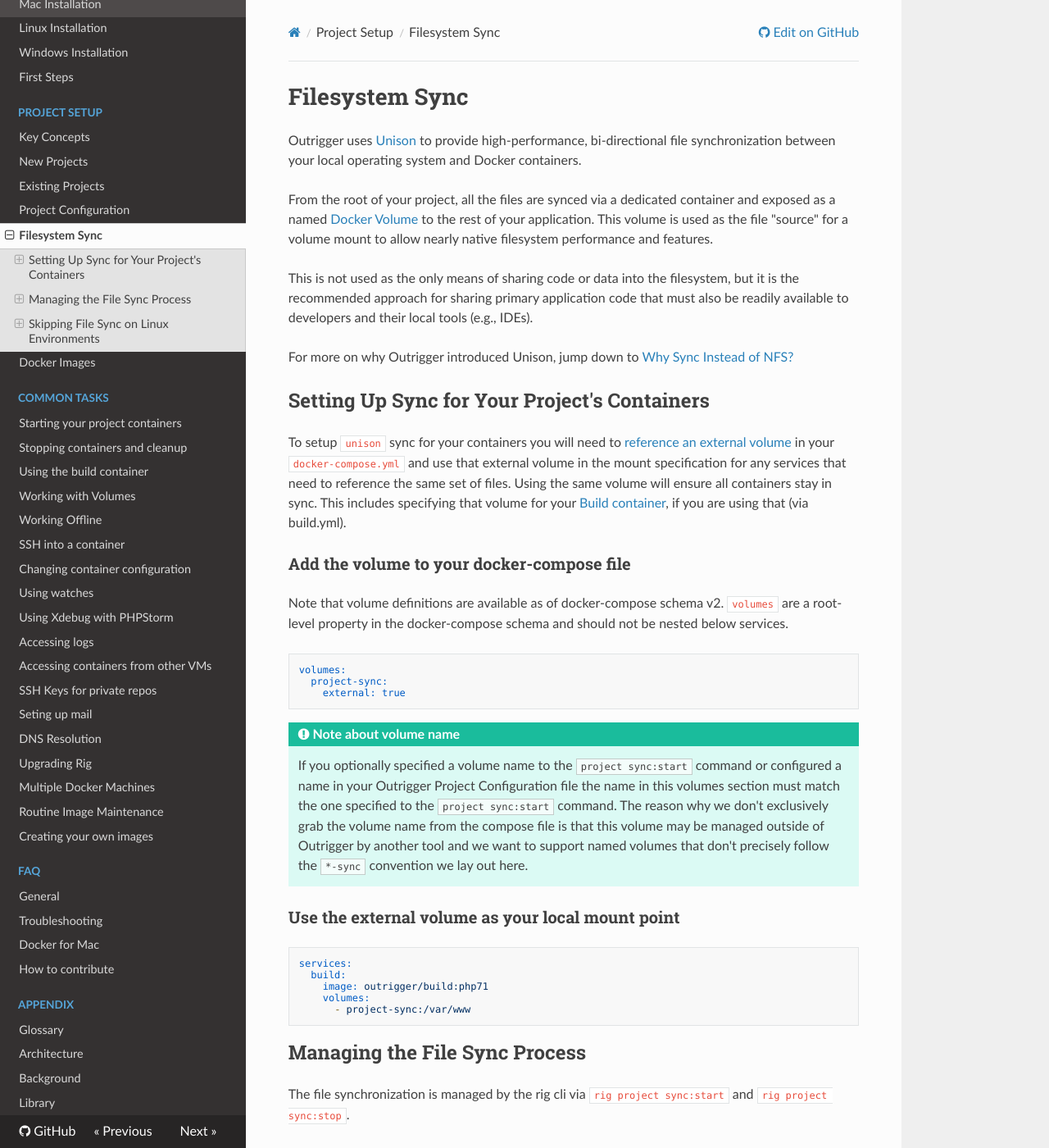
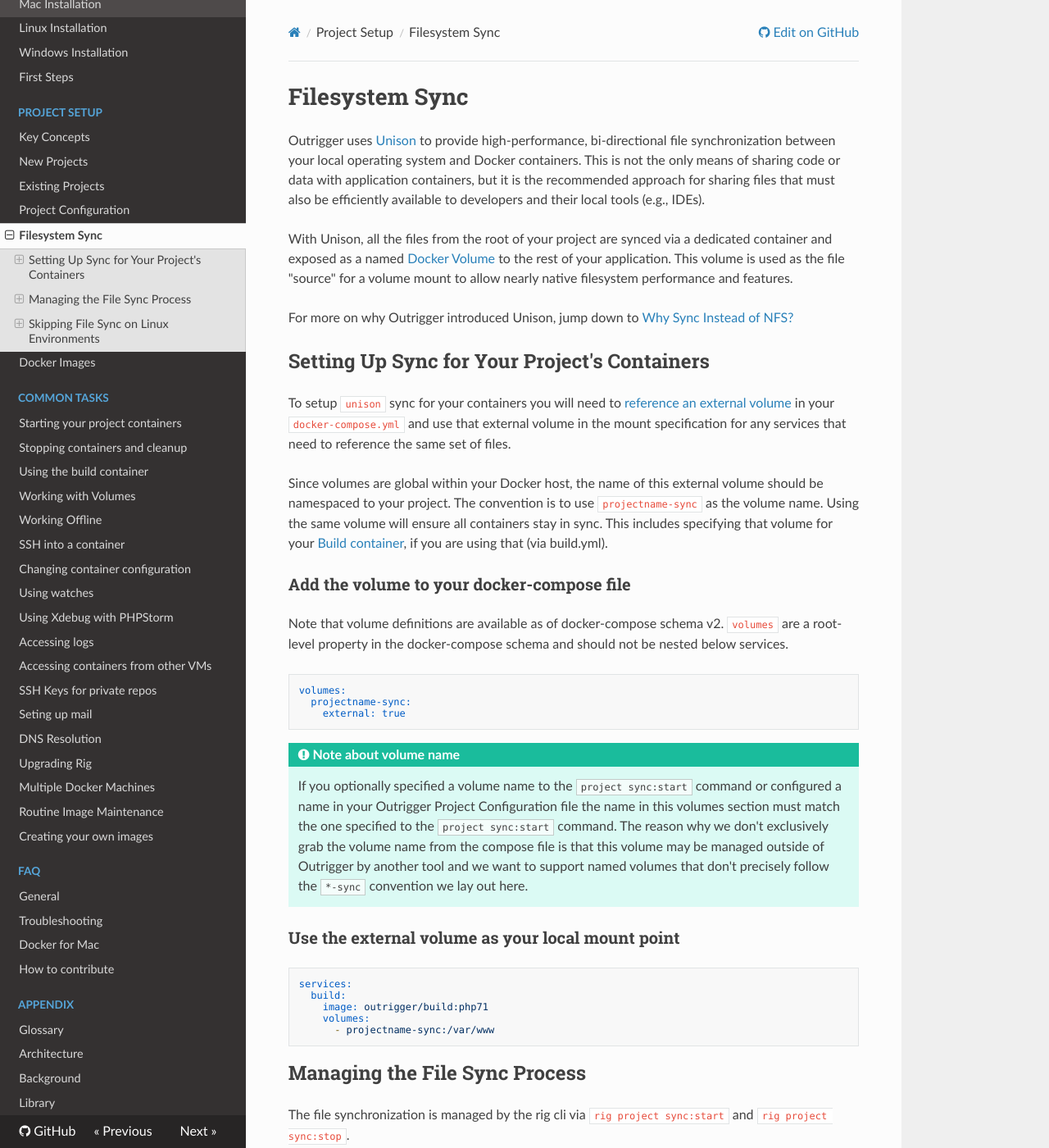
Before and after one commit to phase2/outrigger-docs, an MkDocs documentation site: the page built from docs/project-setup/filesystem-sync.md, in a window 1280 px wide and 1400 px high. Shown: the whole window at 82% size. Built offline with MkDocs 1.6.1, drawn with Linux system fonts in a browser that asks for light colours; nearby versions of some CDN libraries; old or Windows-style settings are respelled for this version of MkDocs; some of the changed text lies outside the part shown.

Commit message:
Revised filesystem sync with additional feedback.

````diff
--- a/docs/project-setup/filesystem-sync.md
+++ b/docs/project-setup/filesystem-sync.md
@@ -1,10 +1,8 @@
 # Filesystem Sync
 
-Outrigger uses [Unison](https://github.com/bcpierce00/unison) to provide high-performance, bi-directional file synchronization between your local operating system and Docker containers.
+Outrigger uses [Unison](https://github.com/bcpierce00/unison) to provide high-performance, bi-directional file synchronization between your local operating system and Docker containers. This is not the only means of sharing code or data with application containers, but it is the recommended approach for sharing files that must also be efficiently available to developers and their local tools (e.g., IDEs).
 
-From the root of your project, all the files are synced via a dedicated container and exposed as a named [Docker Volume](https://docs.docker.com/engine/tutorials/dockervolumes/) to the rest of your application. This volume is used as the file "source" for a volume mount to allow nearly native filesystem performance and features.
-
-This is not used as the only means of sharing code or data into the filesystem, but it is the recommended approach for sharing primary application code that must also be readily available to developers and their local tools (e.g., IDEs).
+With Unison, all the files from the root of your project are synced via a dedicated container and exposed as a named [Docker Volume](https://docs.docker.com/engine/tutorials/dockervolumes/) to the rest of your application. This volume is used as the file "source" for a volume mount to allow nearly native filesystem performance and features.
 
 For more on why Outrigger introduced Unison, jump down to [Why Sync Instead of NFS?](#why-sync-instead-of-nfs)
 
@@ -12,7 +10,9 @@
 
 To setup `unison` sync for your containers you will need to [reference an external volume](https://docs.docker.com/compose/compose-file/#volume-configuration-reference)
 in your `docker-compose.yml` and use that external volume in the mount specification for any services that need to
-reference the same set of files. Using the same volume will ensure all containers stay in sync. This includes specifying that volume for your [Build container](/common-tasks/using-the-build-container), if you are using that (via build.yml).
+reference the same set of files.
+
+Since volumes are global within your Docker host, the name of this external volume should be namespaced to your project. The convention is to use `projectname-sync` as the volume name. Using the same volume will ensure all containers stay in sync. This includes specifying that volume for your [Build container](/common-tasks/using-the-build-container), if you are using that (via build.yml).
 
 ### Add the volume to your docker-compose file
 
@@ -20,7 +20,7 @@
 
 ```yaml
 volumes:
-  project-sync:
+  projectname-sync:
     external: true
 ```
 
@@ -38,7 +38,7 @@
   build:
     image: outrigger/build:php71
     volumes:
-      - project-sync:/var/www
+      - projectname-sync:/var/www
 ```
 
 ## Managing the File Sync Process
@@ -99,9 +99,9 @@
 services:
   www:
     volumes:
-      - project-sync:/var/www
+      - projectname-sync:/var/www
 volumes:
-  project-sync:
+  projectname-sync:
     external: true
 ```
 
````
